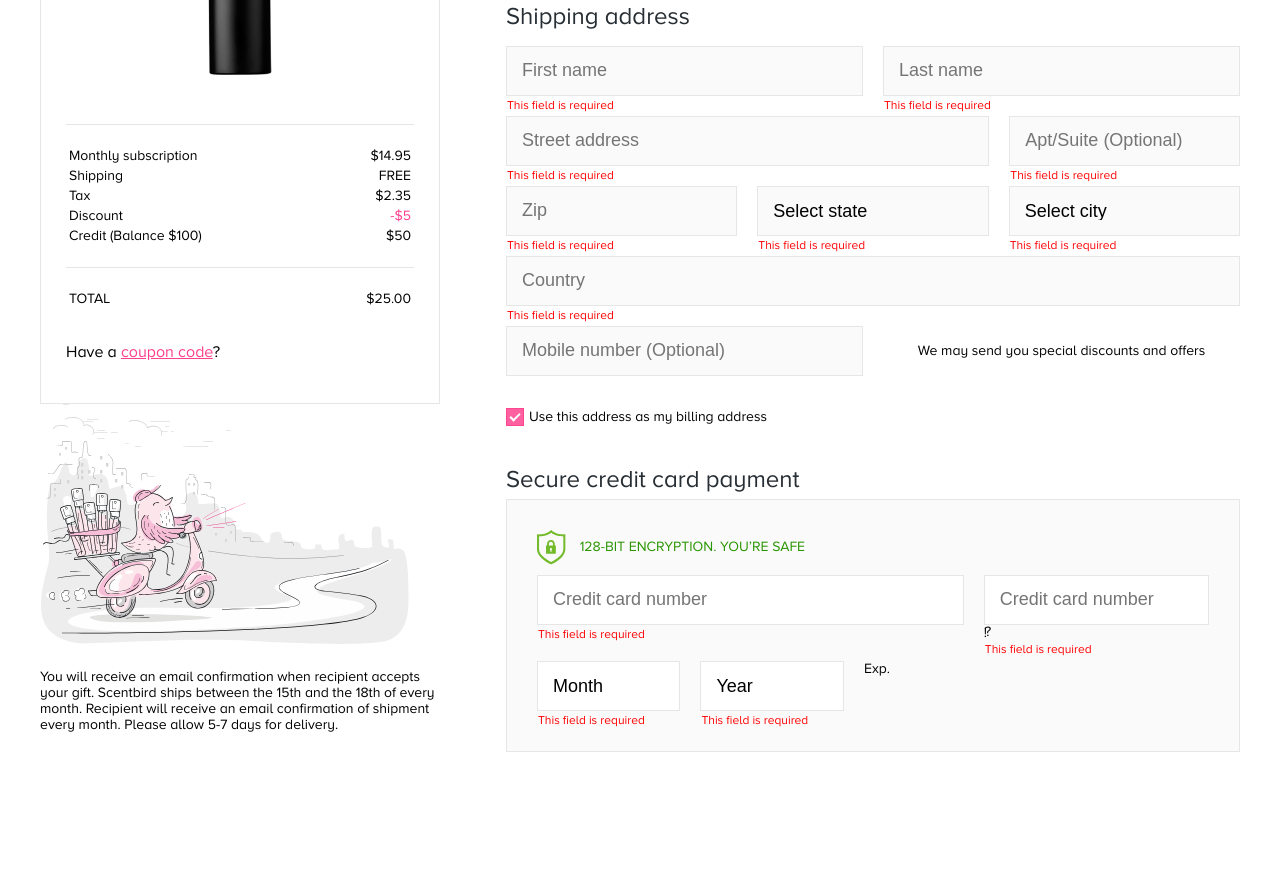
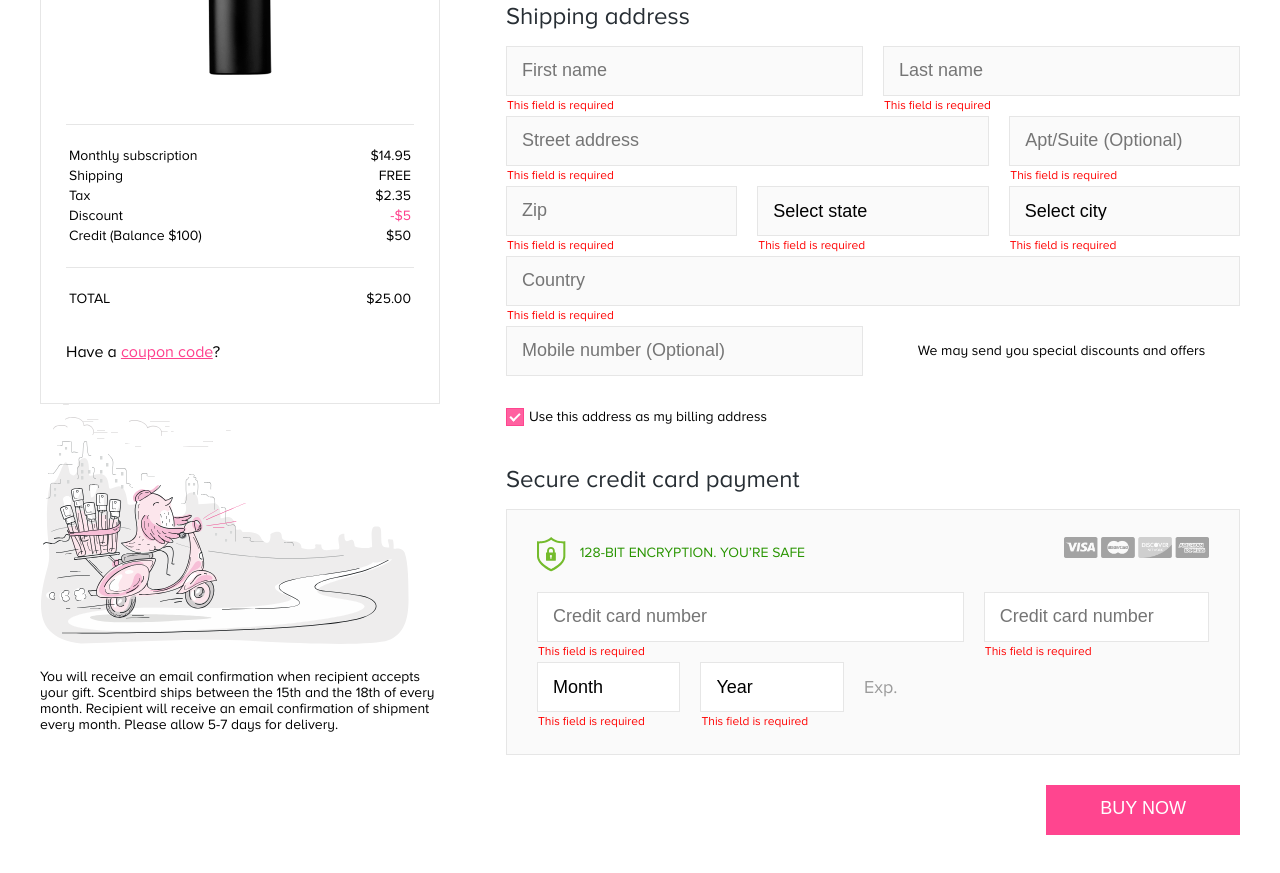
Before and after one commit to kongu-zz/scentbird, a website: page design/index.html in a window 1280 px wide. Shown: the part 349-1222 px from the top of the page. Drawn offline with Linux system fonts and the light colour scheme; files whose address does not match are found by name.

Commit message:
desktop верстка

```diff
--- a/css/icons/icons.less
+++ b/css/icons/icons.less
@@ -15,7 +15,18 @@
   background-size: 29px 35px;
   margin-right: 10px;
 
+  position: relative;
   display: inline-block;
+}
+
+.icon-cc-all {
+  width: 145px;
+  height: 21px;
+  background: url("icon-cc-all.png");
+  background-size: 145px 21px;
+
+  display: inline-block;
+  float: right;
 }
 
 .logo {
--- a/css/index-page/index-page.less
+++ b/css/index-page/index-page.less
@@ -1,13 +1,11 @@
-input
-{
+input {
   padding: 0;
   margin: 0;
   border: 0;
   border: none;
 }
 
-select
-{
+select {
   padding: 0;
   margin: 0;
   border: 0;
@@ -324,12 +322,22 @@ section {
   flex-grow: 2;
   flex-shrink: 1;
   flex-basis: 45%;
+
+  text-align: left;
+  vertical-align: middle;
+  line-height: 50px;
+
+  span {
+    font-size: 18px;
+    color: #9b9b9b;
+  }
 }
 
 .cc-wrapper {
   border: 1px solid #e6e6e6;
   background: #fafafa;
-  padding: 30px;
+  padding: 27px 30px 30px 30px;
+  margin-top: 15px;
 
   input, select {
     background-color: white;
@@ -337,9 +345,58 @@ section {
 }
 
 .cc-encryption {
+  display: inline-block;
   color: #299501;
+  margin-bottom: 20px;
 }
 
 /*.cc-wrapper input {
   background-color: white;
 }*/
+.buttons {
+  margin-top: 30px;
+  float: right;
+}
+
+.btn {
+  display: inline-block;
+  padding: 13px 53px 17px 53px;
+  margin-bottom: 0;
+  font-size: 18px;
+  font-weight: 400;
+  line-height: 1em;
+  text-align: center;
+  white-space: nowrap;
+  vertical-align: middle;
+
+  -ms-touch-action: manipulation;
+  touch-action: manipulation;
+
+  cursor: pointer;
+
+  -webkit-user-select: none;
+  -moz-user-select: none;
+  -ms-user-select: none;
+  user-select: none;
+
+  background: none;
+  border: 1px solid transparent;
+
+  .ico_ajst {
+    margin: -5px 3px -2px -5px;
+
+  }
+
+
+  &-default {
+    color: #333;
+    background-color: #fff;
+    border-color: #ccc;
+  }
+
+  &-primary {
+    color: #fff;
+    background-color: #ff458f;
+    border-color: #ff458f;
+  }
+}
--- a/design/index.html
+++ b/design/index.html
@@ -237,6 +237,7 @@
                 <div class="cc-wrapper">
                     <span class="b-icon icon-cc-sign"></span>
                     <span class="cc-encryption">128-BIT ENCRYPTION.     YOU’RE SAFE</span>
+                    <span class="b-icon icon-cc-all"></span>
 
                     <section class="credit-card-payment">
                         <div class="column cc-number">
@@ -255,10 +256,8 @@
                                        placeholder="Credit card number"
                                        name="ccNumber" value=""
                                        tabindex="0" class="K2F3 scentbird-input">
-                                <div>?</div>
                                 <p class="validation-message">This field is required</p>
                             </label>
-                            <div>!</div>
                         </div>
                         <div class="column cc-year">
                             <label class="form-control _3FFR a4P6">
@@ -283,11 +282,14 @@
                             </label>
                         </div>
                         <div class="column cc-other">
-                            Exp.
+                            <span>Exp.</span>
                         </div>
                     </section>
                 </div>
 
+                <div class="buttons">
+                    <button class="btn btn-primary">BUY NOW</button>
+                </div>
             </div>
 
 
```
Also changed, not shown: css/icons/btn-get-started.png (added), css/icons/icon-arrow-right.svg (added), css/icons/icon-cc-all.png (added), css/icons/rectangle-111---rectangle-111-copy-2---rectangle-113.svg (added), design/icons/icon-cc-all.png (added), design/main.css.
